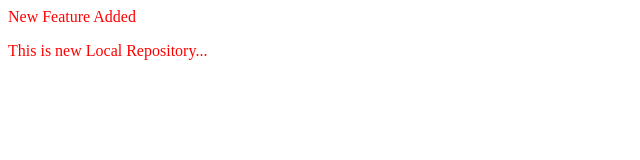
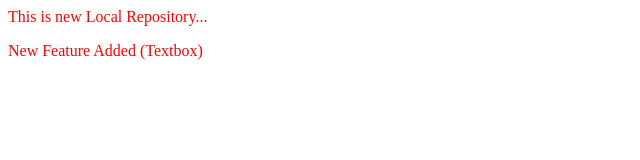
Before and after one commit to pranaliee/LocalRepo_Project, a plain HTML site: page index.html in a window 1280 px wide. Shown: the whole page, without its empty margins (0-640 px from the left). Drawn offline with Linux system fonts and the light colour scheme.

Commit message:
textbox added

```diff
--- a/index.html
+++ b/index.html
@@ -2,5 +2,5 @@
     <link rel="stylesheet" href="styles.css">
 
 </head>
-<p>New Feature Added</p>
 <p>This is new Local Repository...</p>
+<p>New Feature Added (Textbox)</p>
```
